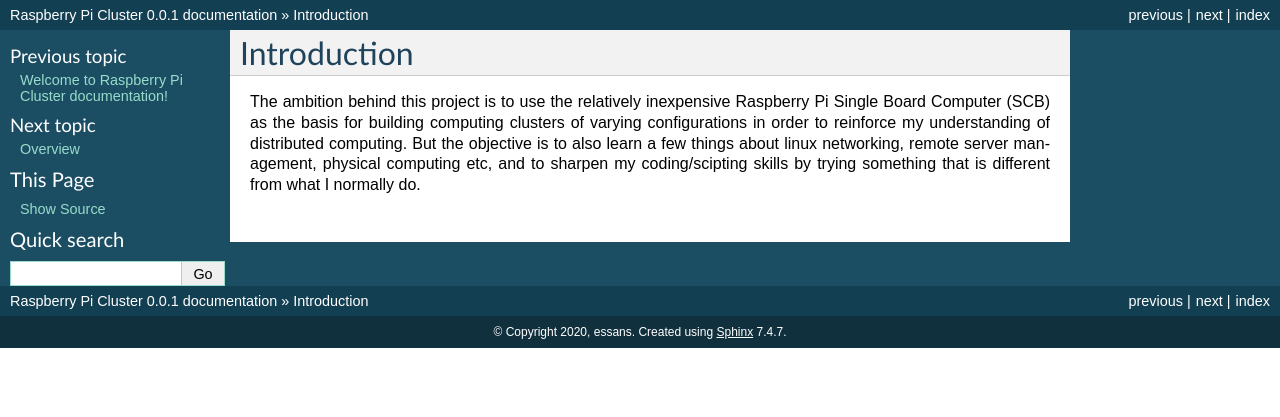
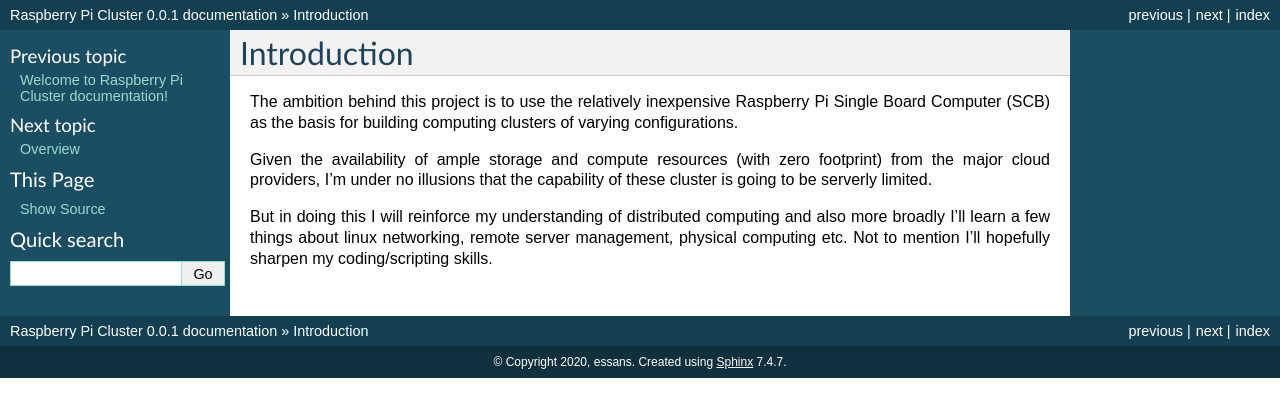
Before and after one commit to essans/RasPi, a Sphinx documentation site: the page built from docs/source/intro.rst, in a window 1280 px wide. Shown: the top 417 px of the page. Built offline with Sphinx 7.4.7, drawn with Linux system fonts in a browser that asks for light colours.

Commit message:
Update intro.rst

```diff
--- a/docs/source/intro.rst
+++ b/docs/source/intro.rst
@@ -1,4 +1,8 @@
 Introduction
 ============
 
-The ambition behind this project is to use the relatively inexpensive Raspberry Pi Single Board Computer (SCB) as the basis for building computing clusters of varying configurations in order to reinforce my understanding of distributed computing.  But the objective is to also learn a few things about linux networking, remote server management, physical computing etc, and to sharpen my coding/scipting skills by trying something that is different from what I normally do.
+The ambition behind this project is to use the relatively inexpensive Raspberry Pi Single Board Computer (SCB) as the basis for building computing clusters of varying configurations.
+
+Given the availability of ample storage and compute resources (with zero footprint) from the major cloud providers, I'm under no illusions that the capability of these cluster is going to be serverly limited.
+
+But in doing this I will reinforce my understanding of distributed computing and also more broadly I'll learn a few things about linux networking, remote server management, physical computing etc.  Not to mention I'll hopefully sharpen my coding/scripting skills.
```
